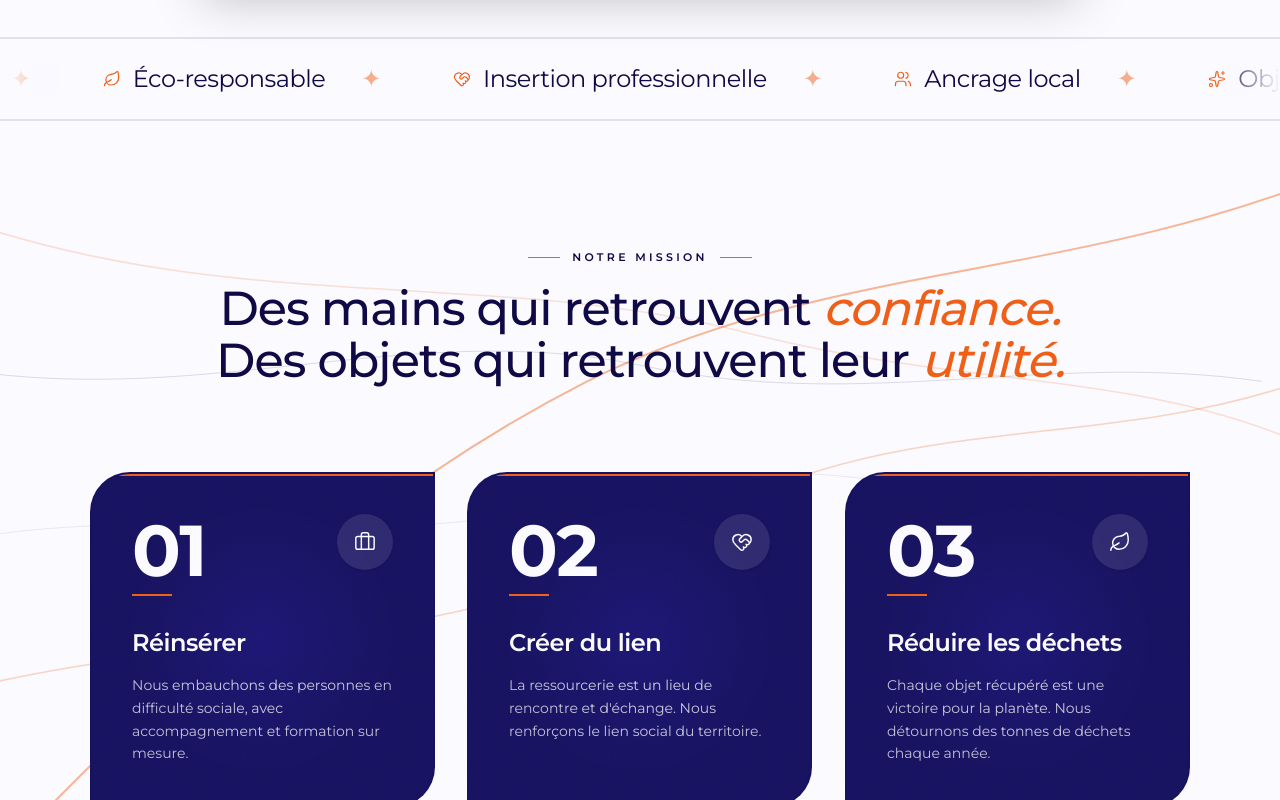
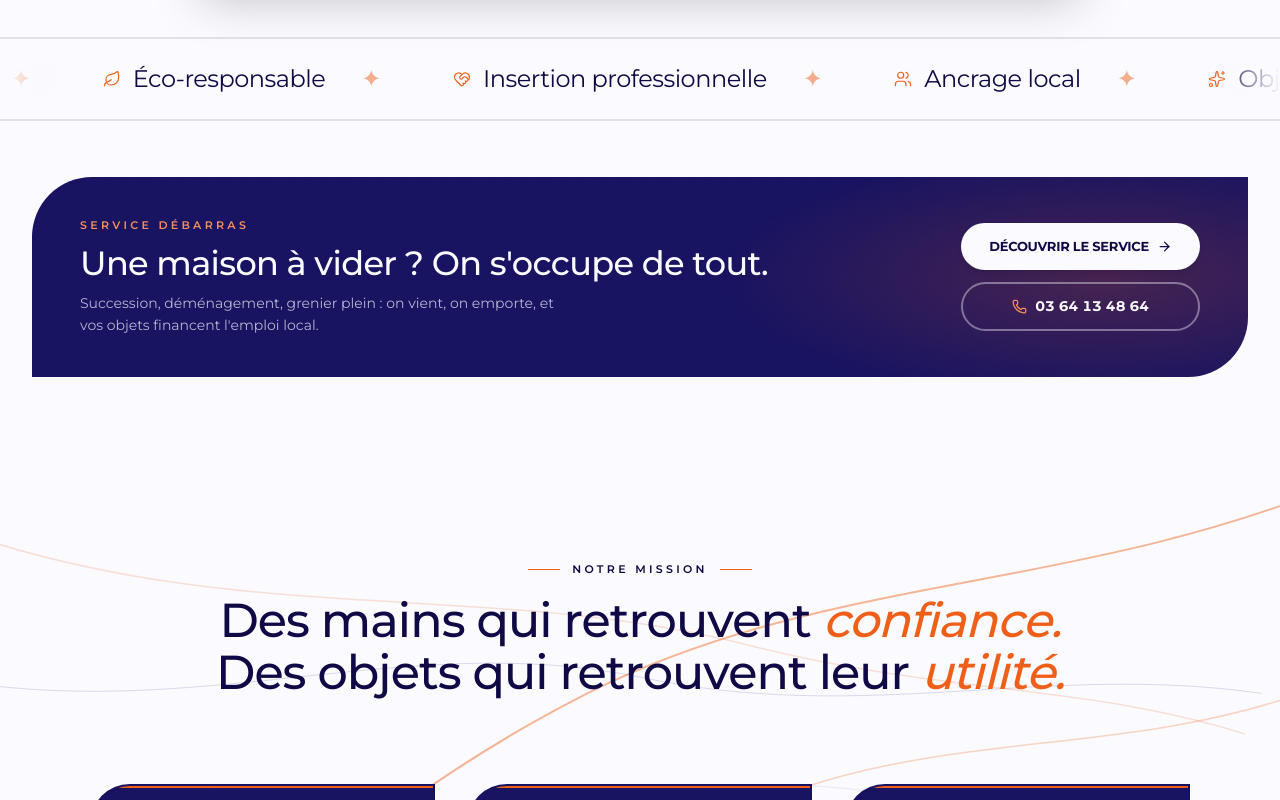
Before and after one commit to aubasdelaisne-lang/aubasdelaisne, a Next.js app: page / in a window 1280 px wide. Shown: the part 800-1600 px from the top of the page. Built offline with nearby package versions, Linux system fonts and the light colour scheme; no server answers.

Commit message:
Accueil : bandeau débarras sous le hero
Carte navy aux coins asymétriques après le ticker : accroche, halo orange,
ShineSweep, CTA vers /debarras et appel direct. Renforce le maillage interne
vers la page débarras.

Co-Authored-By: Claude Fable 5 <noreply@anthropic.com>

```diff
--- a/app/page.tsx
+++ b/app/page.tsx
@@ -1,5 +1,6 @@
 import Hero from "@/components/sections/Hero"
 import Ticker from "@/components/sections/Ticker"
+import DebarrasCallout from "@/components/sections/DebarrasCallout"
 import Missions from "@/components/sections/Missions"
 import BoutiqueSection from "@/components/sections/Boutique"
 import Stats from "@/components/sections/Stats"
@@ -10,6 +11,7 @@ export default function Home() {
     <>
       <Hero />
       <Ticker />
+      <DebarrasCallout />
       <Missions />
       <BoutiqueSection />
       {/* Section sombre "showcase" : transition diagonale intégrée */}
--- /dev/null
+++ b/components/sections/DebarrasCallout.tsx
@@ -0,0 +1,73 @@
+"use client"
+
+import Link from "next/link"
+import { motion } from "framer-motion"
+import { ArrowRight, Phone } from "lucide-react"
+import { SITE } from "@/lib/constants"
+import ShineSweep from "@/components/ui/ShineSweep"
+
+/**
+ * Bandeau compact sous le hero : met en avant le service débarras
+ * (grosse partie de l'activité) et renvoie vers /debarras.
+ * Carte navy aux coins asymétriques, camion flottant, halo orange.
+ */
+export default function DebarrasCallout() {
+  return (
+    <section className="px-4 md:px-8 py-10 md:py-14 bg-paper">
+      <div className="max-w-[1300px] mx-auto">
+        <motion.div
+          initial={{ opacity: 0, y: 36 }}
+          whileInView={{ opacity: 1, y: 0 }}
+          viewport={{ once: true, margin: "-10%" }}
+          transition={{ duration: 0.7, ease: [0.22, 1, 0.36, 1] }}
+          className="spotlight relative bg-sage paper-texture overflow-hidden rounded-tl-[44px] md:rounded-tl-[60px] rounded-br-[44px] md:rounded-br-[60px] px-7 py-8 md:px-12 md:py-10"
+        >
+          <ShineSweep delay={0.3} />
+          {/* Halo orange côté CTA */}
+          <div
+            aria-hidden
+            className="absolute inset-0 pointer-events-none"
+            style={{ background: "radial-gradient(ellipse 45% 90% at 88% 50%, rgba(239,95,23,0.22), transparent 70%)" }}
+          />
+
+          <div className="relative z-10 flex flex-col md:flex-row md:items-center gap-7 md:gap-10">
+            {/* Texte */}
+            <div className="flex-1 min-w-0">
+              <p className="text-[11px] tracking-[0.3em] uppercase text-terracotta-soft font-semibold">
+                Service débarras
+              </p>
+              <h2
+                className="mt-2 font-display font-medium text-paper leading-tight"
+                style={{ fontSize: "clamp(1.4rem, 0.9rem + 1.6vw, 2.1rem)" }}
+              >
+                Une maison à vider ? On s'occupe de tout.
+              </h2>
+              <p className="mt-2 text-paper/70 text-[14px] leading-relaxed max-w-[52ch]">
+                Succession, déménagement, grenier plein : on vient, on emporte,
+                et vos objets financent l'emploi local.
+              </p>
+            </div>
+
+            {/* CTAs */}
+            <div className="shrink-0 flex flex-col sm:flex-row md:flex-col gap-3">
+              <Link
+                href="/debarras"
+                className="group inline-flex items-center justify-center gap-2 bg-paper text-sage-deep font-display font-bold px-7 py-3.5 rounded-full text-[13px] uppercase tracking-[0.18em] hover:bg-cream hover:-translate-y-0.5 transition-all duration-300 shadow-md"
+              >
+                Découvrir le service
+                <ArrowRight size={15} className="transition-transform duration-300 group-hover:translate-x-1" />
+              </Link>
+              <a
+                href={SITE.phoneHref}
+                className="inline-flex items-center justify-center gap-2 border-2 border-paper/40 text-paper px-7 py-3 rounded-full text-[14px] font-bold tabular-nums hover:border-paper hover:bg-paper/10 transition-colors"
+              >
+                <Phone size={15} strokeWidth={2} className="text-terracotta-soft" />
+                {SITE.phone}
+              </a>
+            </div>
+          </div>
+        </motion.div>
+      </div>
+    </section>
+  )
+}
```
